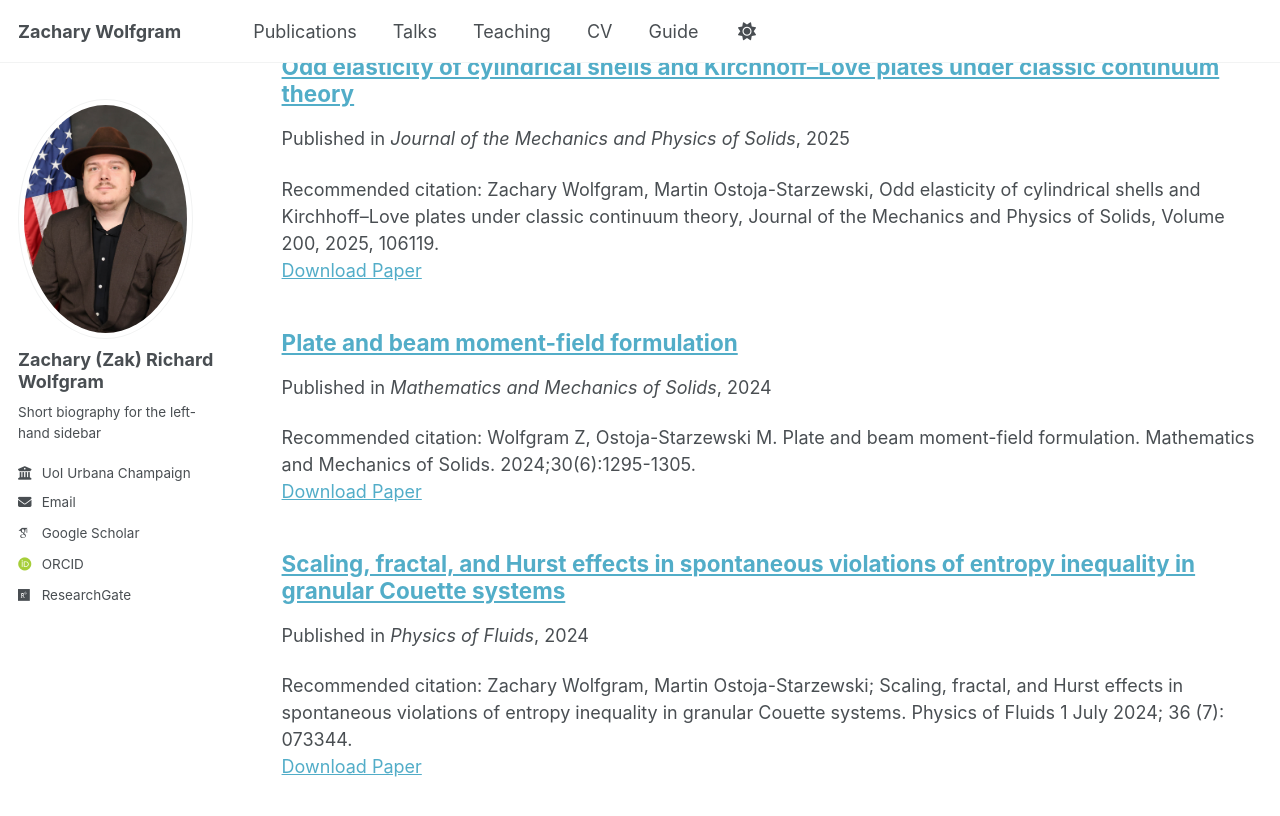
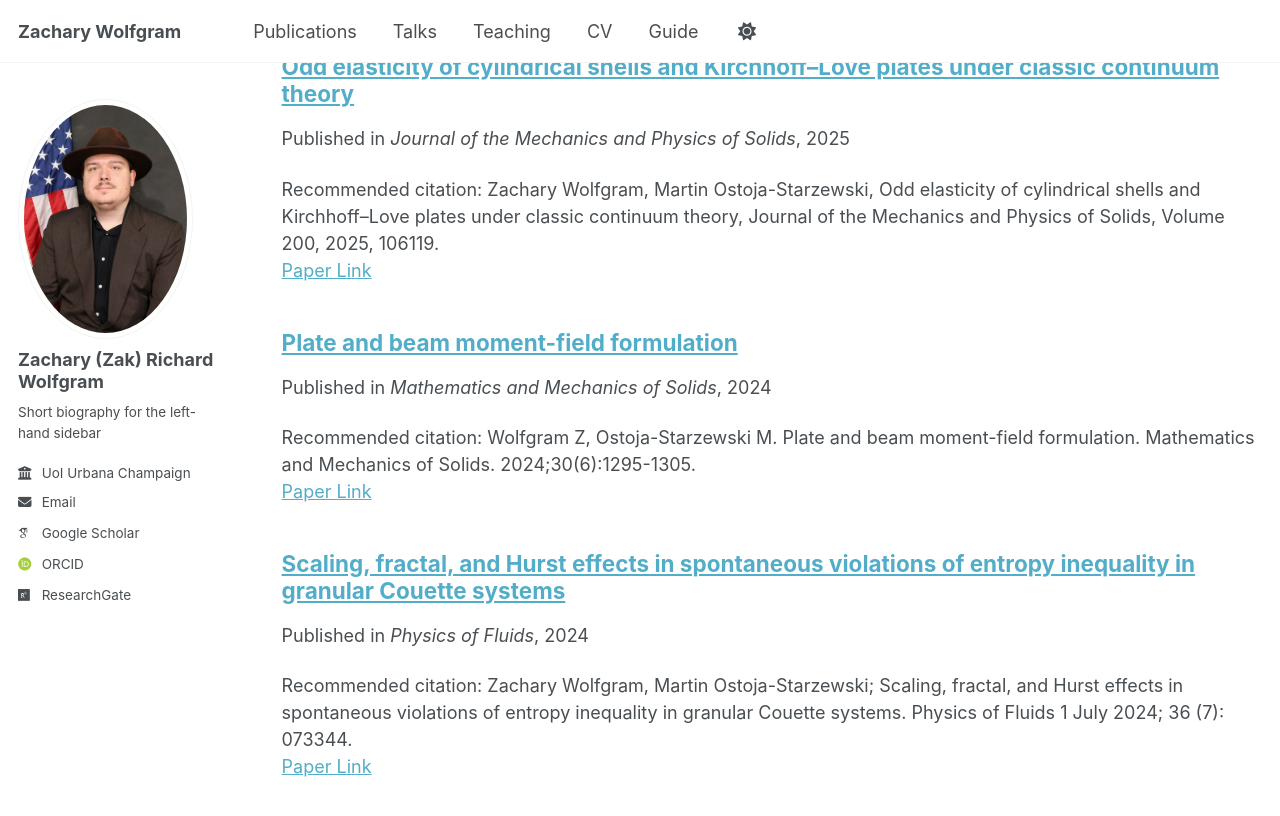
Before and after one commit to ZWolfgram/Zwolfgram.github.io, a Jekyll site: the page built from _pages/publications.html, in a window 1280 px wide and 900 px high, scrolled down 251 px. Shown: the top 816 px of the window. Built offline with Jekyll 4.4.1, drawn with Linux system fonts in a browser that asks for light colours; some web fonts are replaced.

Commit message:
Update archive-single.html

```diff
--- a/_includes/archive-single.html
+++ b/_includes/archive-single.html
@@ -53,13 +53,13 @@
     {% endif %}
 
     {% if post.citation and post.paperurl and post.slidesurl and post.bibtexurl %}
-      <p>Recommended citation: {{ post.citation }}<br /><a href="{{ post.paperurl }}">Download Paper</a> | <a href="{{ post.slidesurl }}">Download Slides</a> | <a href="{{ post.bibtexurl }}">Download Bibtex</a></p>
+      <p>Recommended citation: {{ post.citation }}<br /><a href="{{ post.paperurl }}">Paper Link</a> | <a href="{{ post.slidesurl }}">Download Slides</a> | <a href="{{ post.bibtexurl }}">Download Bibtex</a></p>
     {% elsif post.citation and post.paperurl and post.slidesurl %}
-      <p>Recommended citation: {{ post.citation }}<br /><a href="{{ post.paperurl }}">Download Paper</a> | <a href="{{ post.slidesurl }}">Download Slides</a></p>
+      <p>Recommended citation: {{ post.citation }}<br /><a href="{{ post.paperurl }}">Paper Link</a> | <a href="{{ post.slidesurl }}">Download Slides</a></p>
     {% elsif post.citation and post.paperurl and post.bibtexurl %}
-      <p>Recommended citation: {{ post.citation }}<br /><a href="{{ post.paperurl }}">Download Paper</a> | <a href="{{ post.bibtexurl }}">Download Bibtex</a></p>
+      <p>Recommended citation: {{ post.citation }}<br /><a href="{{ post.paperurl }}">Paper Link</a> | <a href="{{ post.bibtexurl }}">Download Bibtex</a></p>
     {% elsif post.citation and post.paperurl %}
-      <p>Recommended citation: {{ post.citation }}<br /><a href="{{ post.paperurl }}">Download Paper</a></p>
+      <p>Recommended citation: {{ post.citation }}<br /><a href="{{ post.paperurl }}">Paper Link</a></p>
     {% elsif post.citation and post.slidesurl and post.bibtexurl %}
       <p>Recommended citation: {{ post.citation }}<br /><a href="{{ post.slidesurl }}">Download Slides</a> | <a href="{{ post.bibtexurl}}">Download Bibtex</a></p>
     {% elsif post.citation and post.slidesurl %}
@@ -69,9 +69,9 @@
     {% elsif post.citation %}
       <p>Recommended citation: {{ post.citation }}</p>
     {% elsif post.paperurl and post.bibtexurl %}
-      <p><a href=" {{ post.paperurl }} ">Download Paper</a> | <a href="{{ post.bibtexurl }}">Download Bibtex</a></p>
+      <p><a href=" {{ post.paperurl }} ">Paper Link</a> | <a href="{{ post.bibtexurl }}">Download Bibtex</a></p>
     {% elsif post.paperurl %}
-      <p><a href=" {{ post.paperurl }} ">Download Paper</a></p>
+      <p><a href=" {{ post.paperurl }} ">Paper Link</a></p>
     {% elsif post.slidesurl and post.bibtexurl %}
       <p><a href="{{ post.slidesurl }}">Download Slides</a> | <a href="{{ post.bibtexurl }}">Download Bibtex</a></p>
     {% elsif post.slidesurl %}
```
